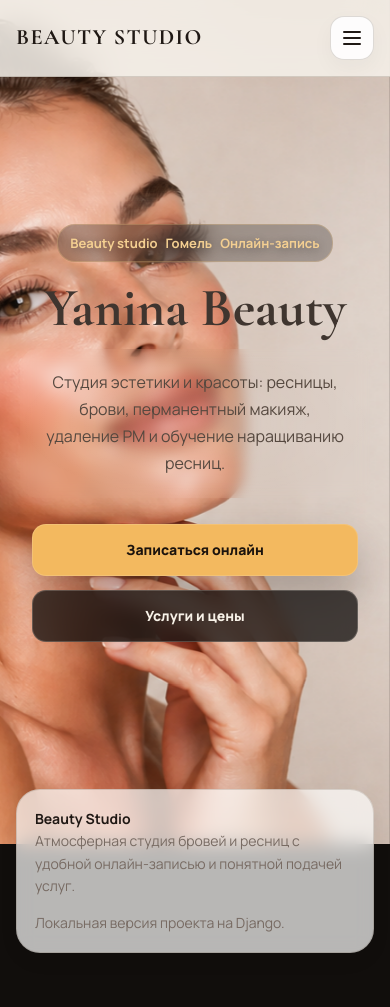
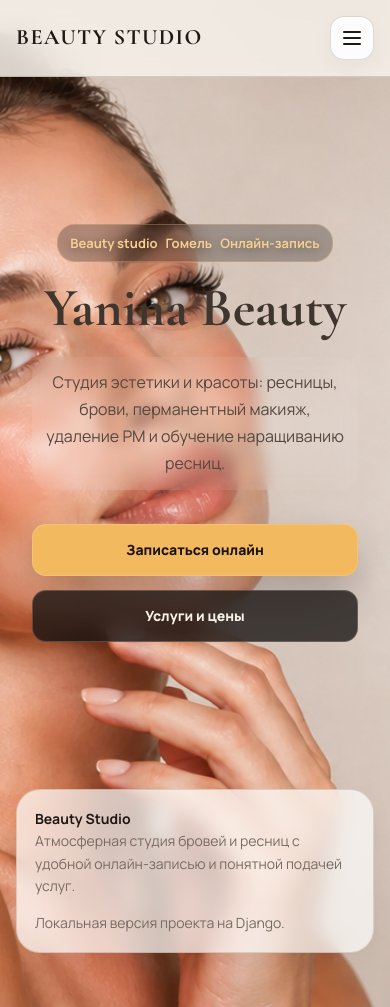
Before and after one commit to yur1on/project_Yanina, a Django app: page / in a window 390 px wide. Run offline with Django 5.2, Linux system fonts and the light colour scheme; data that the repository does not hold is empty.

Commit message:
Initial commit

```diff
--- a/templates/core/home.html
+++ b/templates/core/home.html
@@ -183,14 +183,21 @@
         }
 
         @media (max-width: 820px) {
+            body.home-page {
+                background-image: url("{% static 'site-backgrounds/home/hero-background-clean.png' %}");
+                background-size: cover;
+                background-position: 34% center;
+                background-repeat: no-repeat;
+                background-attachment: scroll;
+            }
+
             body.home-page::before {
-                background-attachment: scroll;
-                background-position: 34% center;
+                display: none;
             }
 
             .home-hero {
                 justify-content: center;
-                min-height: calc(100vh - 150px);
+                min-height: calc(100svh - 150px);
                 text-align: center;
             }
 
@@ -201,26 +208,18 @@
 
             .home-hero p {
                 position: relative;
-                z-index: 0;
                 margin-right: auto;
                 margin-left: auto;
                 padding: 12px 14px;
-            }
-
-            .home-hero p::before {
-                content: "";
-                position: absolute;
-                inset: -8px -12px;
-                z-index: -1;
                 border-radius: 18px;
                 background: radial-gradient(
                     ellipse at center,
-                    rgba(255, 255, 255, 0.14) 0%,
-                    rgba(255, 255, 255, 0.08) 22%,
-                    rgba(255, 255, 255, 0.02) 42%,
-                    rgba(255, 255, 255, 0) 72%
+                    rgba(255, 255, 255, 0.26) 0%,
+                    rgba(255, 255, 255, 0.18) 36%,
+                    rgba(255, 255, 255, 0.08) 72%,
+                    rgba(255, 255, 255, 0.03) 100%
                 );
-                backdrop-filter: blur(7px);
+                backdrop-filter: blur(8px);
             }
 
             .home-hero__actions,
@@ -232,7 +231,7 @@
 
         @media (max-width: 560px) {
             .home-hero {
-                min-height: calc(100vh - 132px);
+                min-height: calc(100svh - 132px);
                 padding: 52px 16px;
             }
 
```
